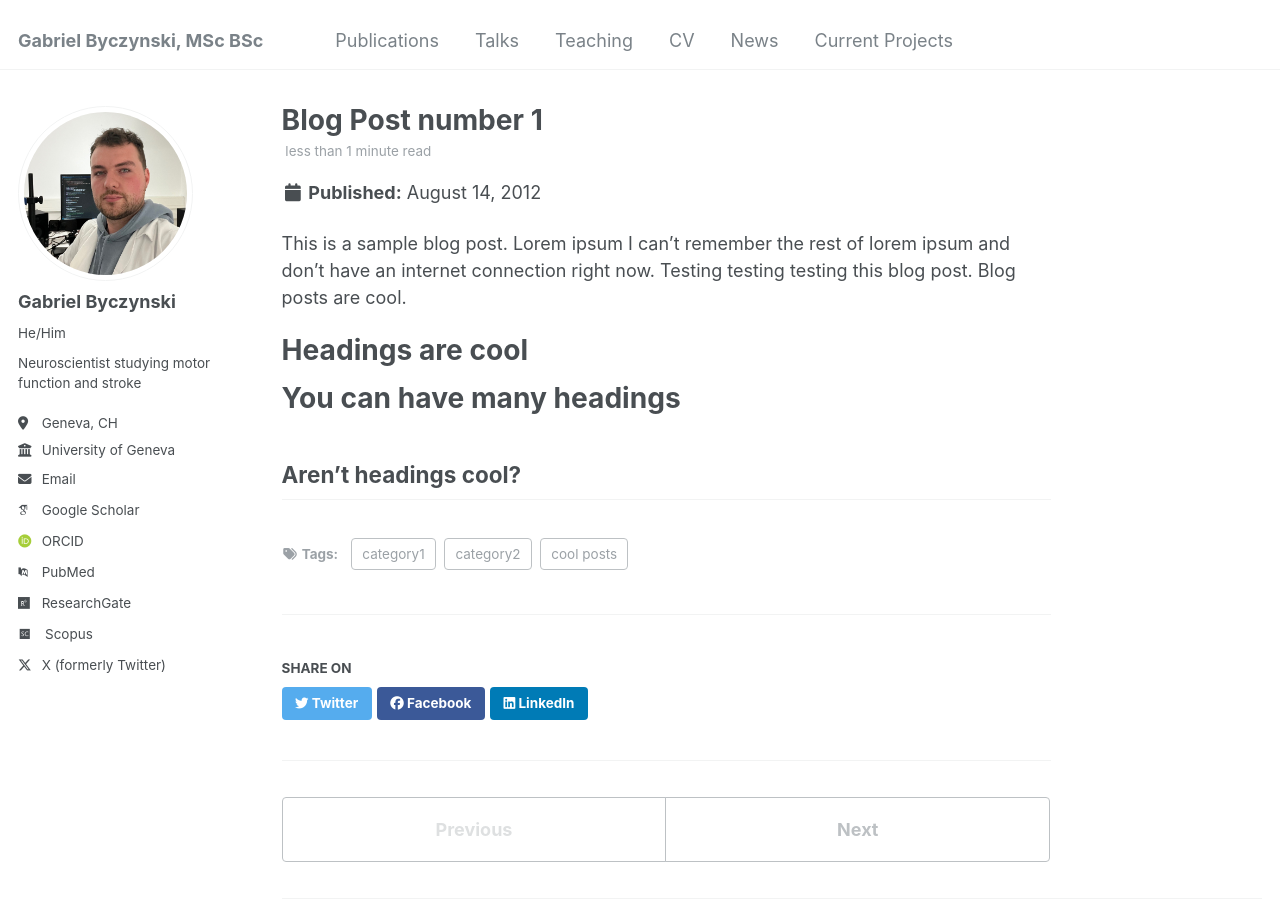
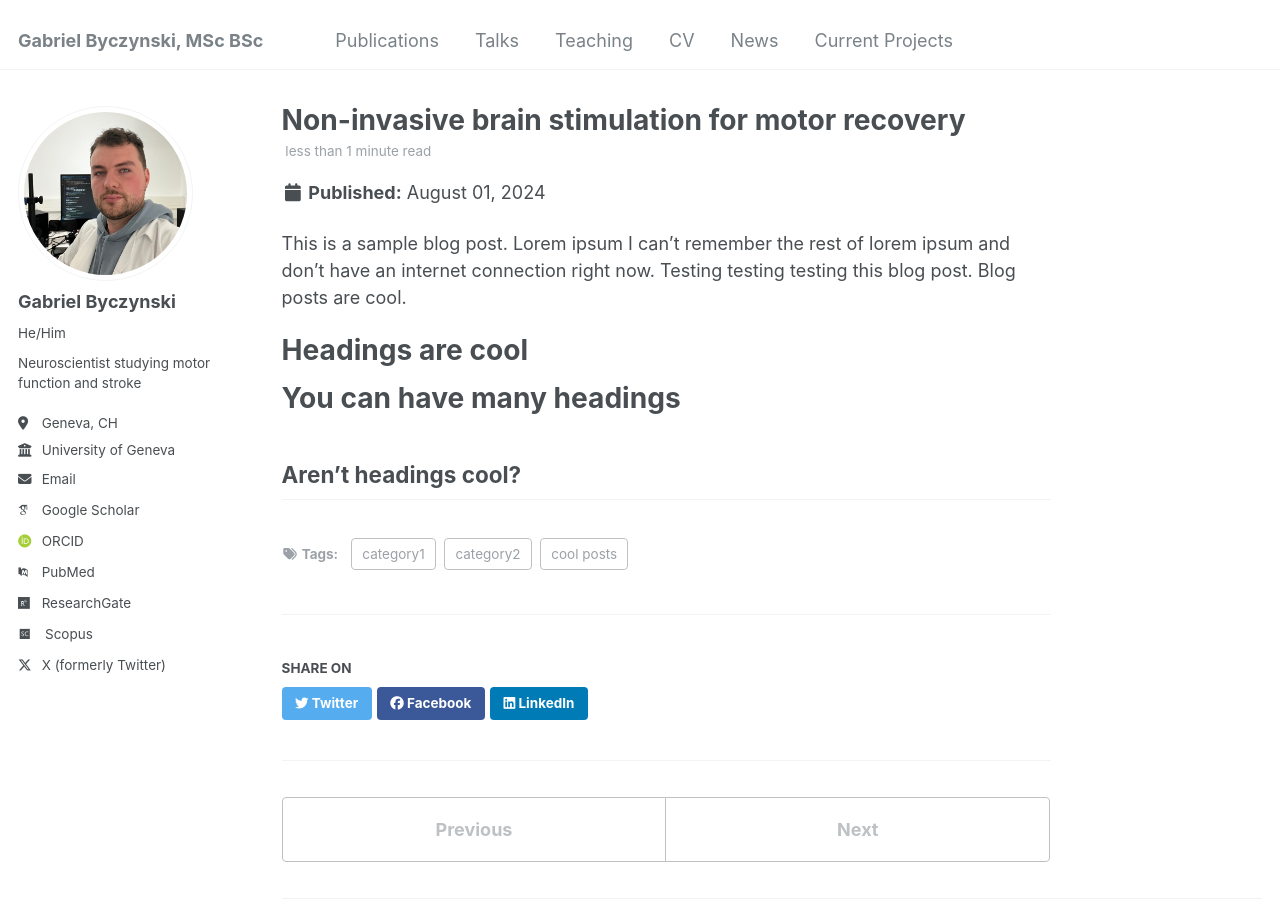
Before and after one commit to gabebyczynski/gabebyczynski.github.io, a Jekyll site: the page built from _posts/2012-08-14-blog-post-1.md, in a window 1280 px wide and 900 px high. Built offline with Jekyll 4.4.1, drawn with Linux system fonts in a browser that asks for light colours; some web fonts are replaced.

Commit message:
Update 2012-08-14-blog-post-1.md

```diff
--- a/_posts/2012-08-14-blog-post-1.md
+++ b/_posts/2012-08-14-blog-post-1.md
@@ -1,7 +1,7 @@
 ---
-title: 'Blog Post number 1'
-date: 2012-08-14
-permalink: /posts/2012/08/blog-post-1/
+title: 'Non-invasive brain stimulation for motor recovery'
+date: 2024-08-01
+permalink: /projects/project_1
 tags:
   - cool posts
   - category1
```
